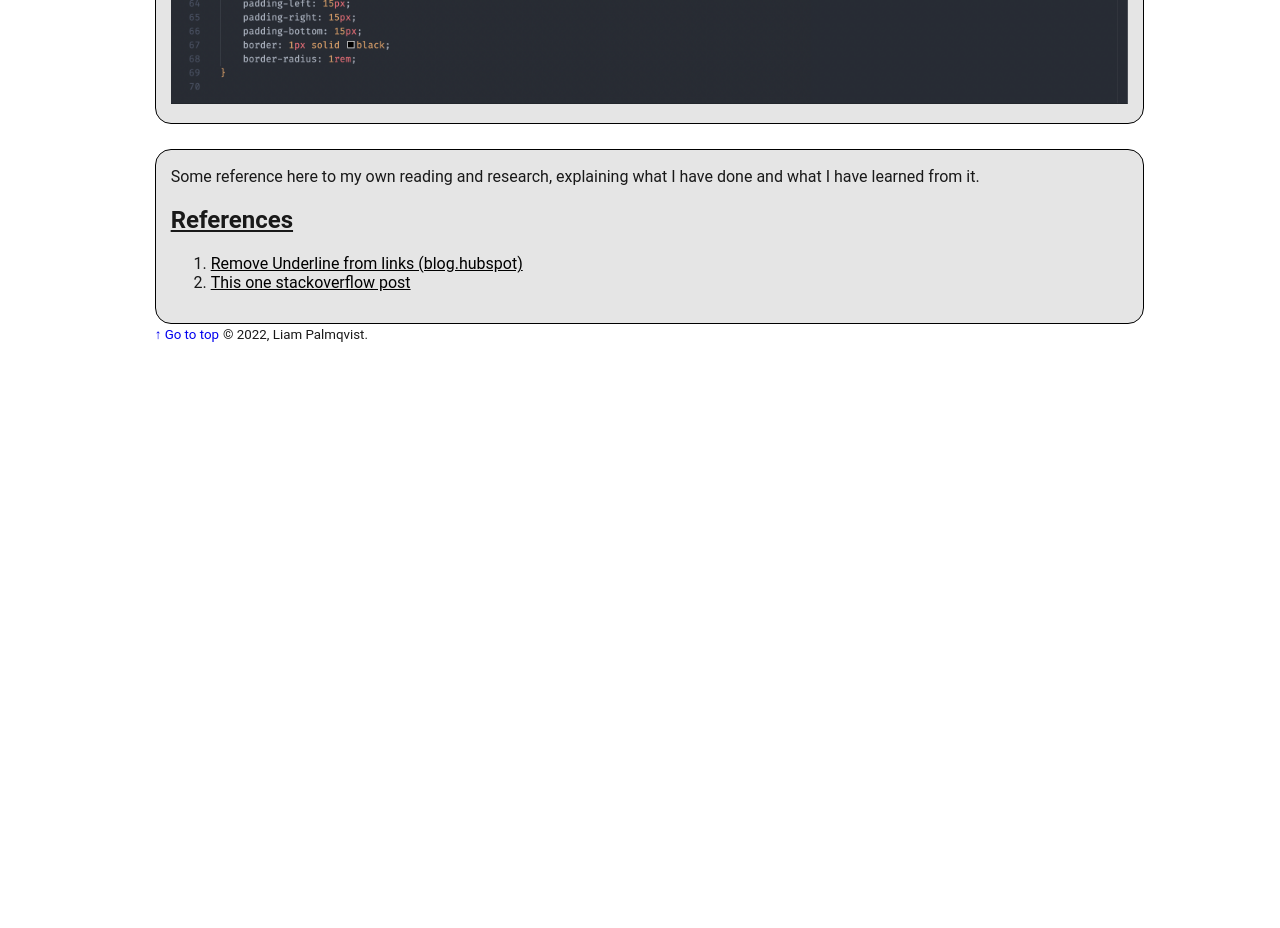
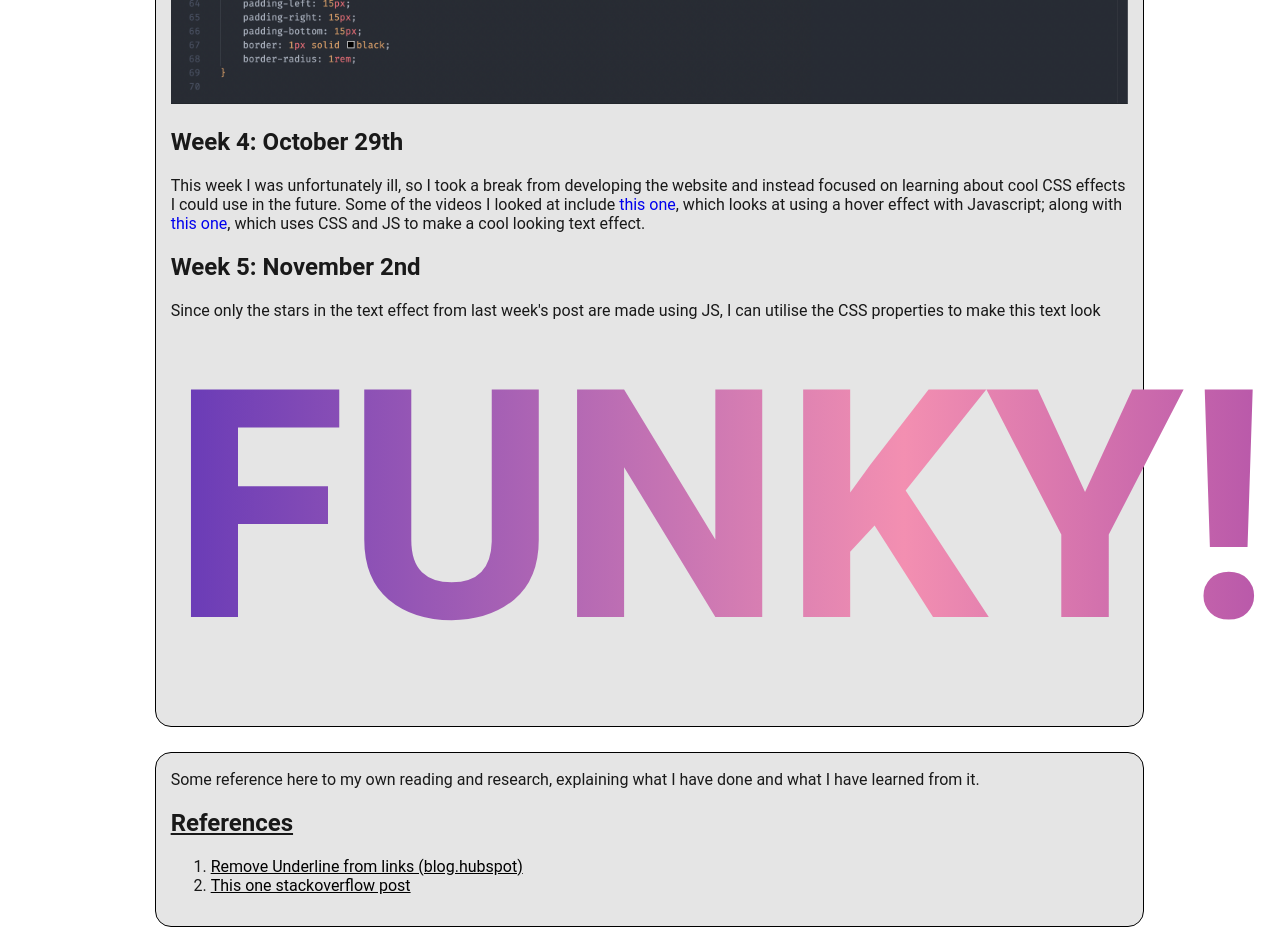
Before and after one commit to LiamPalmqvist/WebsiteUni, a plain HTML site: page index.html in a window 1280 px wide. Shown: the part 1780-2708 px from the top of the page. Before the commit the page ends 2131 px from the top, so only its background shows below. Drawn offline with Linux system fonts and the light colour scheme; a web font is replaced by a local one.

Commit message:
Added funky font along with updates week 4 and 5 posts

```diff
--- a/css/index.css
+++ b/css/index.css
@@ -1,4 +1,27 @@
+/*---------------------Variables-----------------------*/
+
+:root {
+    --purple: rgb(123, 31, 162);
+    --violet: rgb(103, 58, 183);
+    --pink: rgb(243, 143, 177);
+}
+
+/*-----------------------------------------------------*/
+
+/*---------------------Animation-----------------------*/
+
+@keyframes background-pan {
+    from {
+        background-position: 0% center;
+    } to {
+        background-position: -200% center;
+    }
+}
+
+/*-----------------------------------------------------*/
+
 /*---------------------Main CSS-----------------------*/
+
 * {
     box-sizing: border-box;
 }
@@ -74,7 +97,6 @@ a:active {
 
 .menuItem {
     display: none;
-    align: middle;
 }
 
 /* Change color of dropdown links on hover */
@@ -90,6 +112,8 @@ a:active {
 
 /*———————————————————————————---------------------*/
 
+/*---------------------Top Bar Elements-----------------------*/
+
 .horizontalElement {
     display: inline-block;
     vertical-align: middle;
@@ -97,6 +121,10 @@ a:active {
     padding-right: 10px;
     color: black; /* Dark mode: white */
 }
+
+/*------------------------------------------------------------*/
+
+/*---------------------Article + children-----------------------*/
 
 .pageArticle {
     background-color: #E5E5E5; /* Dark mode: #232323 */
@@ -109,3 +137,22 @@ a:active {
     border: 1px solid black;
     border-radius: 1rem;
 }
+
+p > .funkyText {
+    font-weight: bold;
+    font-size: 2000%;
+    animation: background-pan 3s linear infinite;
+    background: linear-gradient(
+        to right,
+        var(--purple),
+        var(--violet),
+        var(--pink),
+        var(--purple)
+    );
+    background-size: 200%;
+    -webkit-background-clip: text;
+    -webkit-text-fill-color: transparent;
+    white-space: nowrap;
+}
+
+/*--------------------------------------------------------------*/
--- a/index.html
+++ b/index.html
@@ -19,7 +19,7 @@
 
 			<div id="headerBar" class="headerBar">
 
-				<img src="images/notlikedeku.png" alt="WebsiteLogo" class="image horizontalElement" href="">
+				<img src="images/notlikedeku.png" alt="WebsiteLogo" class="image horizontalElement">
 
 				<!--Title of the page on the actual page-->
 				<h1 class="horizontalElement">Liam's Learning Journal!</h1>
@@ -34,6 +34,7 @@
 						<a class="menuItem" href="#week2">Week 2</a>
 						<a class="menuItem" href="#week3">Week 3</a>
 						<a class="menuItem" href="#week4">Week 4</a>
+						<a class="menuItem" href="#week5">Week 5</a>
 
 					</div>
 
@@ -60,24 +61,35 @@
 					<header>
 						<h2 id="week1">Week 1: <time datetime="2022-10-05">October 5th</time></h2>
 					</header>
-
 					<p>Not much happened, I was able to set up the default web page and play around with the html a little bit.</p>
 					<img class="displayImage" src="images/originalPageLayout.png" alt="Original layout of the page">
+
 
 					<header>
 						<h2 id="week2">Week 2: <time datetime="2022-10-13">October 13th</time></h2>
 					</header>
+					<p>I was able to insert a photo as an icon on the top of the page, I'm thinking of having it link to another page or maybe just back to the home page on others as a sort of "home" button.</p>
 
-					<p>I was able to insert a photo as an icon on the top of the page, I'm thinking of having it link to another page or maybe just back to the home page on others as a sort of "home" button.</p>
 
 					<header>
 						<h2 id="week3">Week 3: <time datetime="2022-10-22">October 22nd</time></h2>
 					</header>
-
 					<p>During week 3 I found some good sources on html development and css. I'm now trying to make a header element for a navigation bar and some css to make things look prettier.
 						It's a little bit later and a I've finally managed to develop the header bar a little bit more. I've also managed to resize the image I had with some more css. At this point, the website passes the html check!
 					</p>
 					<img class="displayImage" src="images/css.png" alt="Using CSS">
+
+
+					<header>
+						<h2 id="week4">Week 4: <time datetime="2022-10-29">October 29th</time></h2>
+					</header>
+					<p>This week I was unfortunately ill, so I took a break from developing the website and instead focused on learning about cool CSS effects I could use in the future. Some of the videos I looked at include <a href="https://www.youtube.com/watch?v=htGfnF1zN4g">this one</a>, which looks at using a hover effect with Javascript; along with <a href="https://www.youtube.com/watch?v=yu0Cm4BqQv0">this one</a>, which uses CSS and JS to make a cool looking text effect.</p>
+
+					<header>
+						<h2 id="week5">Week 5: <time datetime="2022-11-02"> November 2nd</time></h2>
+					</header>
+					<p>Since only the stars in the text effect from last week's post are made using JS, I can utilise the CSS properties to make this text look<br><span class="funkyText">FUNKY!</span></p>
+
 
 				</article>
 
```
